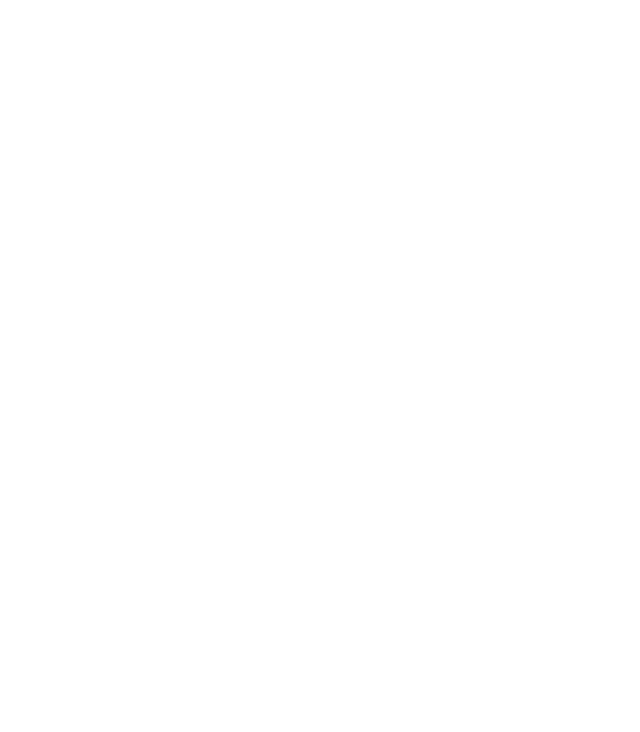
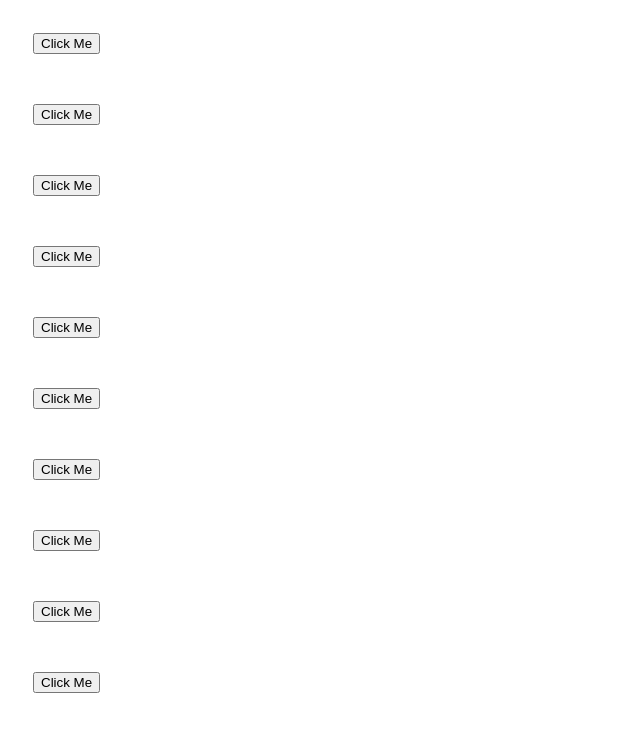
Before and after one commit to Kass-S/SpacekKCManipulatingtheDOM, a plain HTML site: page index.html in a window 1280 px wide. Shown: the whole page, without its empty margins (0-640 px from the left). Drawn offline with Linux system fonts and the light colour scheme.

Commit message:
added buttons

```diff
--- a/index.html
+++ b/index.html
@@ -9,25 +9,45 @@
 
 <body>
 
-    <div></div>
+    <div class="space-around">
+        <button>Click Me</button>
+    </div>
 
-    <div></div>
+    <div class="space-around">
+        <button>Click Me</button>
+    </div>
 
-    <div></div>
+    <div class="space-around">
+        <button>Click Me</button>
+    </div>
 
-    <div></div>
+    <div class="space-around">
+        <button>Click Me</button>
+    </div>
 
-    <div></div>
+    <div class="space-around">
+        <button>Click Me</button>
+    </div>
 
-    <div></div>
+    <div class="space-around">
+        <button>Click Me</button>
+    </div>
 
-    <div></div>
+    <div class="space-around">
+        <button>Click Me</button>
+    </div>
 
-    <div></div>
+    <div class="space-around">
+        <button>Click Me</button>
+    </div>
 
-    <div></div>
+    <div class="space-around">
+        <button>Click Me</button>
+    </div>
 
-    <div></div>
+    <div class="space-around">
+        <button>Click Me</button>
+    </div>
 
 
     <script src="./script/app.js"></script>
--- a/styles/styles.css
+++ b/styles/styles.css
@@ -0,0 +1,3 @@
+.space-around{
+    padding: 25px;
+}
```
